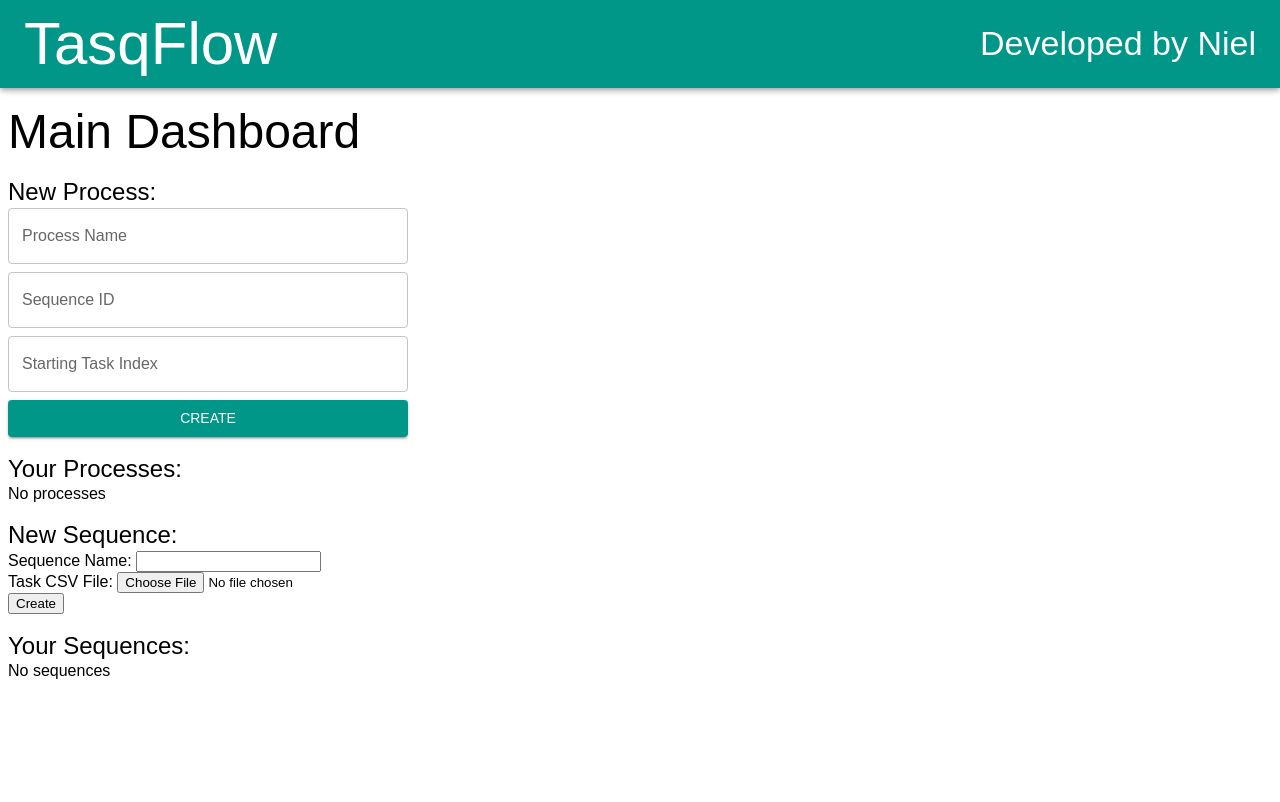
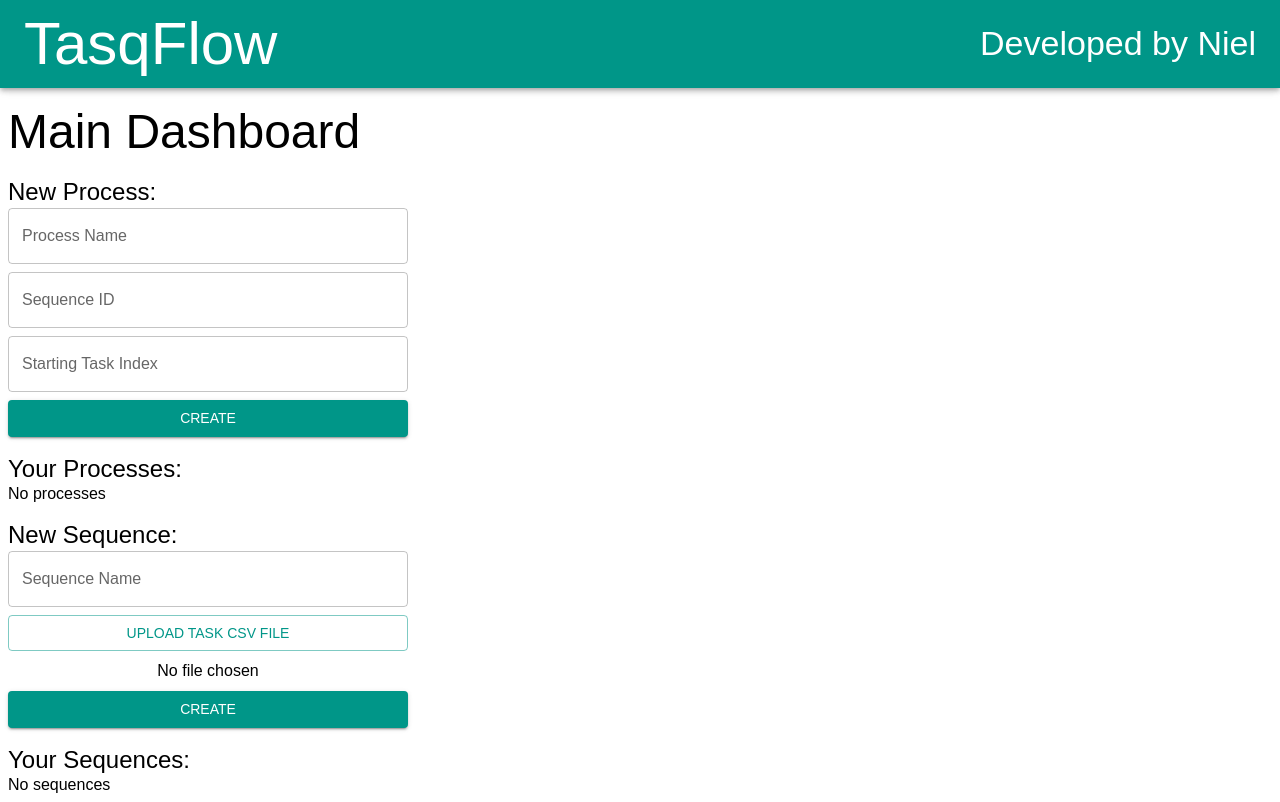
Before and after one commit to Nielam-Dass/TasqFlow, a React (Vite) app: page / in a window 1280 px wide. Built offline with nearby package versions, Linux system fonts and the light colour scheme.

Commit message:
Recreate NewSequenceForm component using MUI and react-hook-form

```diff
--- a/src/pages/home/NewSequenceForm.tsx
+++ b/src/pages/home/NewSequenceForm.tsx
@@ -1,8 +1,9 @@
-import { useRef } from "react"
 import type Sequence from "../../types/Sequence"
 import Papa from "papaparse"
 import type Task from "../../types/Task"
 import {v4 as uuidv4} from "uuid"
+import { Controller, useForm, type SubmitHandler } from "react-hook-form"
+import { Box, Button, TextField, Typography } from "@mui/material"
 
 
 /**
@@ -13,19 +14,27 @@ import {v4 as uuidv4} from "uuid"
  * @returns JSX element for the form to add a new sequence
  */
 function NewSequenceForm({ onCreate }: { onCreate(s: Sequence): void }) {
-  const fileRef = useRef<HTMLInputElement>(null)
-  const seqNameRef = useRef<HTMLInputElement>(null)
+  type FormValues = {
+    seqName: string;
+    taskFile: FileList | null;
+  }
 
-  const handleCreate: React.MouseEventHandler<HTMLButtonElement> = () => {
-    if (seqNameRef.current && fileRef.current && fileRef.current.files) {
-      const seqNameVal: string = seqNameRef.current.value
-      const file = fileRef.current.files[0]
+  const { handleSubmit, control, register, watch } = useForm<FormValues>({
+    defaultValues: {
+      seqName: "",
+      taskFile: null
+    }
+  })
+
+  const taskFile = watch("taskFile")
+
+  const handleCreate: SubmitHandler<FormValues> = (data: FormValues): void => {
       const reader = new FileReader()
 
       reader.onload = () => {
         const fileContent: string = reader.result as string
-        const fileData = Papa.parse<string>(fileContent).data
-        const taskList: Task[] = fileData.map((row: string): Task => {
+        const fileData: string[][] = Papa.parse<string[]>(fileContent).data
+        const taskList: Task[] = fileData.map((row: string[]): Task => {
           return {
             taskId: uuidv4(),
             taskName: row[0],
@@ -34,22 +43,30 @@ function NewSequenceForm({ onCreate }: { onCreate(s: Sequence): void }) {
         })
         const newSequence: Sequence = {
           sequenceId: uuidv4(),
-          sequenceName: seqNameVal,
+          sequenceName: data.seqName,
           tasks: taskList
         }
         onCreate(newSequence)
       }
-      reader.readAsText(file)
-    }
+
+      data.taskFile && reader.readAsText(data.taskFile[0])
   }
+
   return (
-    <>
-      <label htmlFor="new-seq-name">Sequence Name: </label>
-      <input type="text" id="new-seq-name" ref={seqNameRef}/><br />
-      <label htmlFor="task-file">Task CSV File: </label>
-      <input type="file" id="task-file" ref={fileRef}/><br />
-      <button onClick={handleCreate}>Create</button>
-    </>
+    <form onSubmit={handleSubmit(handleCreate)}>
+      <Box sx={{display: "flex", flexDirection: "column", gap: 1, width: 400}}>
+        <Controller control={control} name="seqName" render={({ field }) => (
+          <TextField  {...field} label="Sequence Name" />
+        )} />
+        <Button component="label" variant="outlined">
+          Upload Task CSV File
+          <input type="file" accept=".csv" style={{display: "none"}} {...register("taskFile")} />
+        </Button>
+        <Typography sx={{textAlign: "center"}}>{taskFile && taskFile[0].name || "No file chosen"}</Typography>
+        <Button type="submit" variant="contained">Create</Button>
+      </Box>
+    </form>
+
   )
 }
 
```
